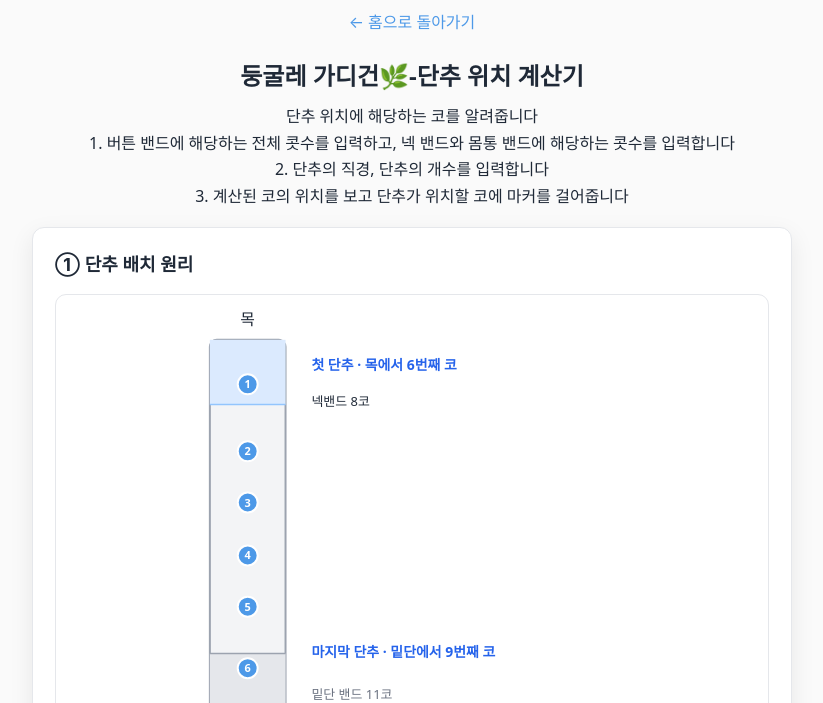
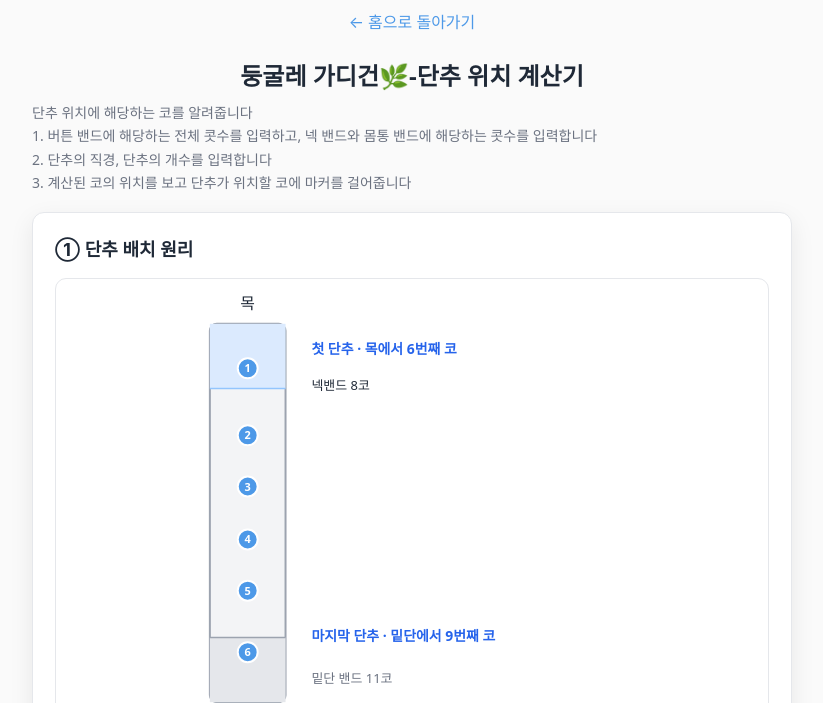
Before and after one commit to goronut/sloth.knitting.club, a plain HTML site: page buttonhole-calculator.html in a window 1280 px wide. Shown: the part 97-800 px from the top of the page, without its empty margins (228-1051 px from the left). Drawn offline with Linux system fonts and the light colour scheme.

Commit message:
Update buttonhole-calculator.html

```diff
--- a/buttonhole-calculator.html
+++ b/buttonhole-calculator.html
@@ -249,11 +249,11 @@ button:hover { background: #374151; }
 
 <h2><center>둥굴레 가디건🌿-단추 위치 계산기</center></h2>
 <p class="muted">
-  <center>단추 위치에 해당하는 코를 알려줍니다<br>
+  단추 위치에 해당하는 코를 알려줍니다<br>
   1. 버튼 밴드에 해당하는 전체 콧수를 입력하고,
     넥 밴드와 몸통 밴드에 해당하는 콧수를 입력합니다<br>
   2. 단추의 직경, 단추의 개수를 입력합니다<br>
-  3. 계산된 코의 위치를 보고 단추가 위치할 코에 마커를 걸어줍니다</center>
+  3. 계산된 코의 위치를 보고 단추가 위치할 코에 마커를 걸어줍니다
 </p>
 
 <section class="panel">
```
